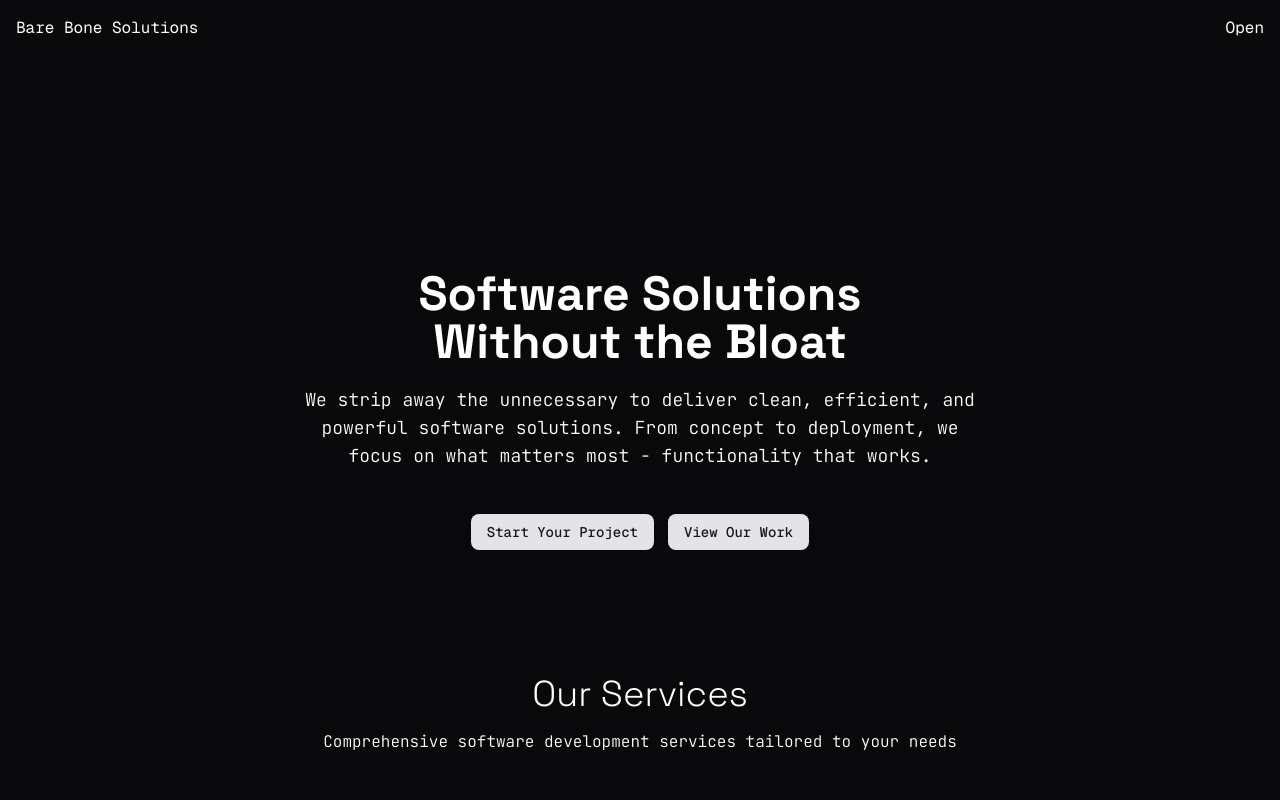
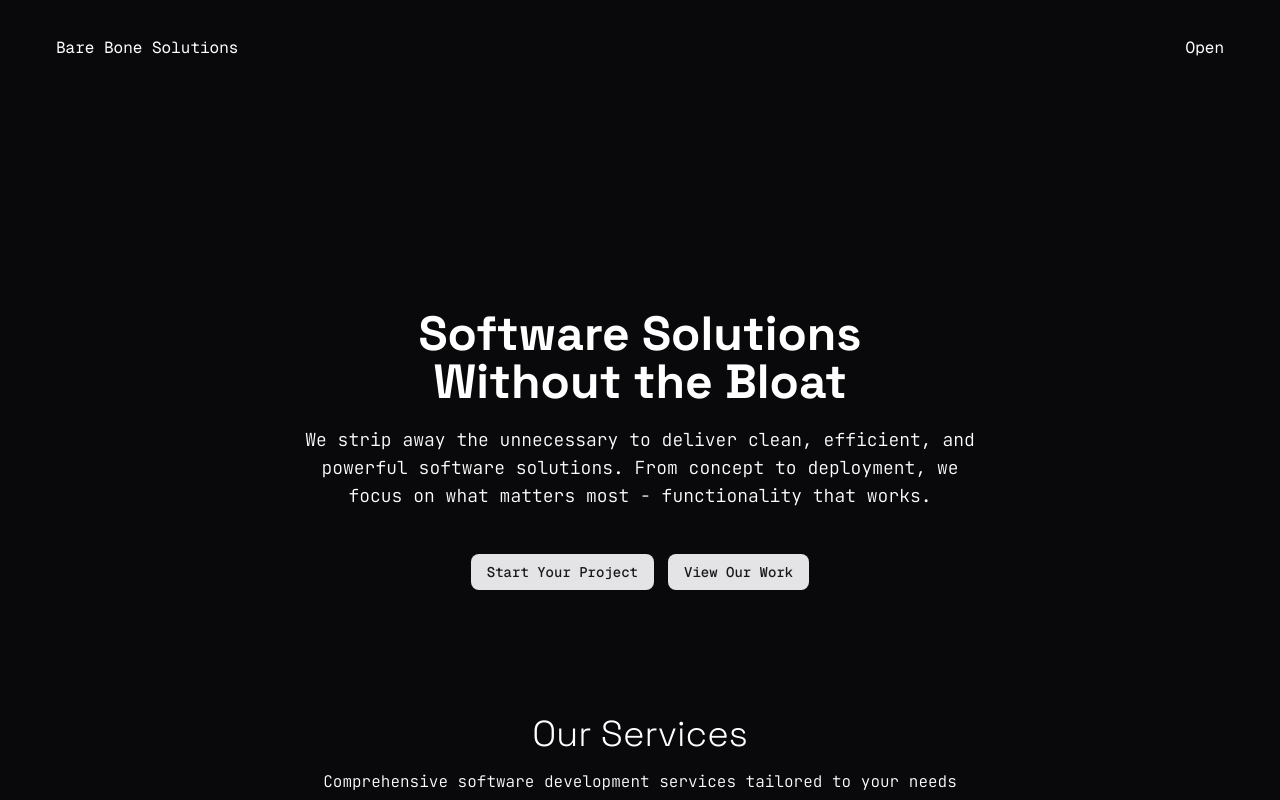
Before and after one commit to bare-bones-solutions/barebones-site, a Next.js app: page / in a window 1280 px wide. Shown: the top 800 px of the page. Built offline with nearby package versions, Linux system fonts and the light colour scheme; a web font is replaced by a local one.

Commit message:
make header sticky and add add more margin from top of screen

```diff
--- a/src/app/page.tsx
+++ b/src/app/page.tsx
@@ -9,7 +9,7 @@ import Footer from "@/components/layout/footer";
 
 export default function Home() {
   return (
-    <div className="flex flex-col items-center font-mono h-full min-h-screen overflow-hidden max-w-screen text-white relative bg-zinc-950">
+    <div className="flex flex-col items-center font-mono h-full min-h-screen  max-w-screen text-white relative bg-zinc-950">
       <Header />
       <main className="flex flex-col gap-[32px] row-start-2 items-center w-full">
         <Hero />
--- a/src/components/layout/header.tsx
+++ b/src/components/layout/header.tsx
@@ -14,7 +14,8 @@ import {
 
 export default function Header() {
     return (
-        <header className="box-border flex flex-row items-center justify-between p-4 w-full text-white">
+        <header className="sticky top-0 box-border flex flex-row items-center justify-between p-4 w-full text-white max-w-[1200px]">
+            <nav className='container mx-auto flex items-center justify-between h-16'>
                 <div>
                     <div>Bare Bone Solutions</div>
                 </div>
@@ -34,6 +35,7 @@ export default function Header() {
                         </div>
                     </SheetContent>
                 </Sheet>
+            </nav>
         </header>
     )
 }
```
Lines whose indentation alone changed are shown as unchanged.
